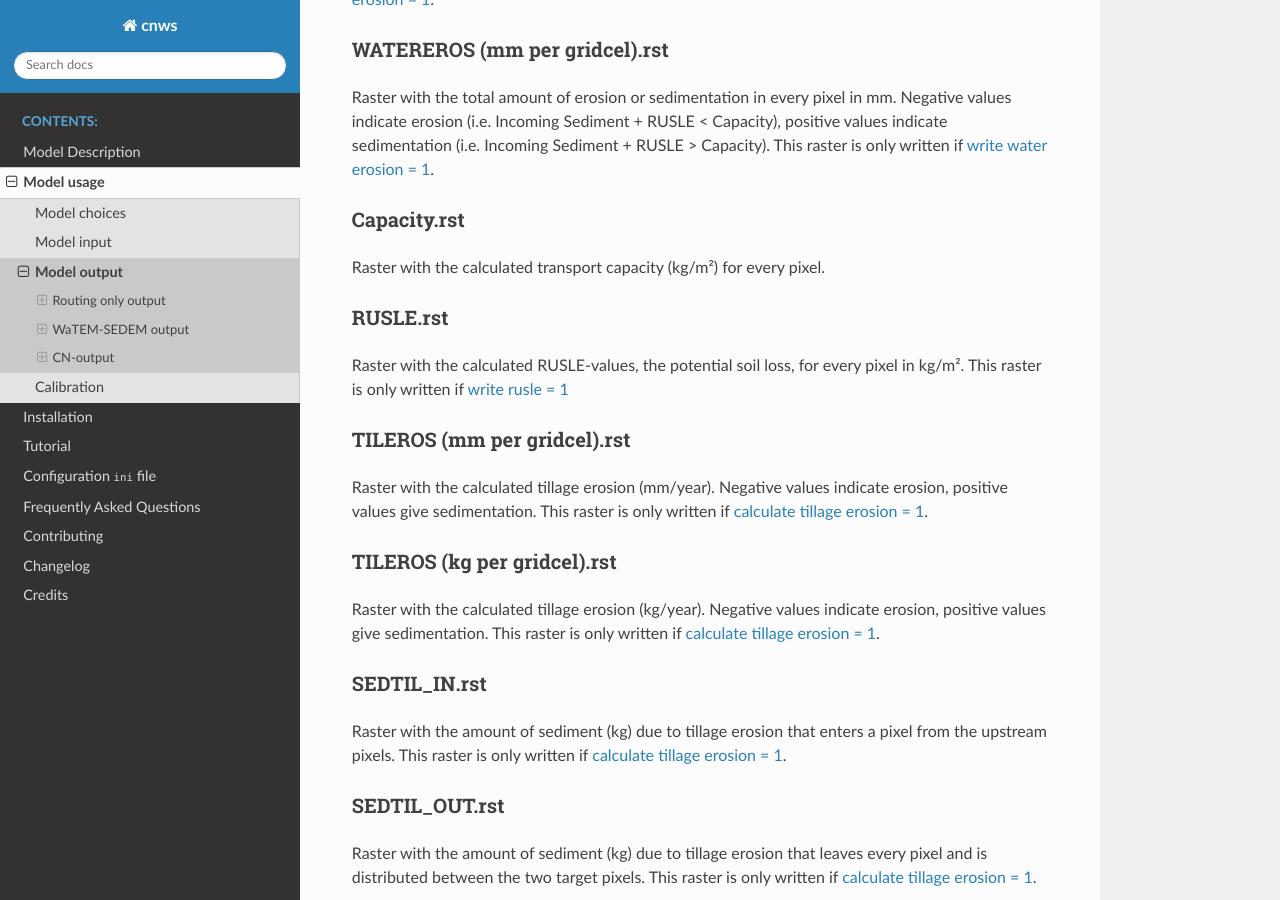
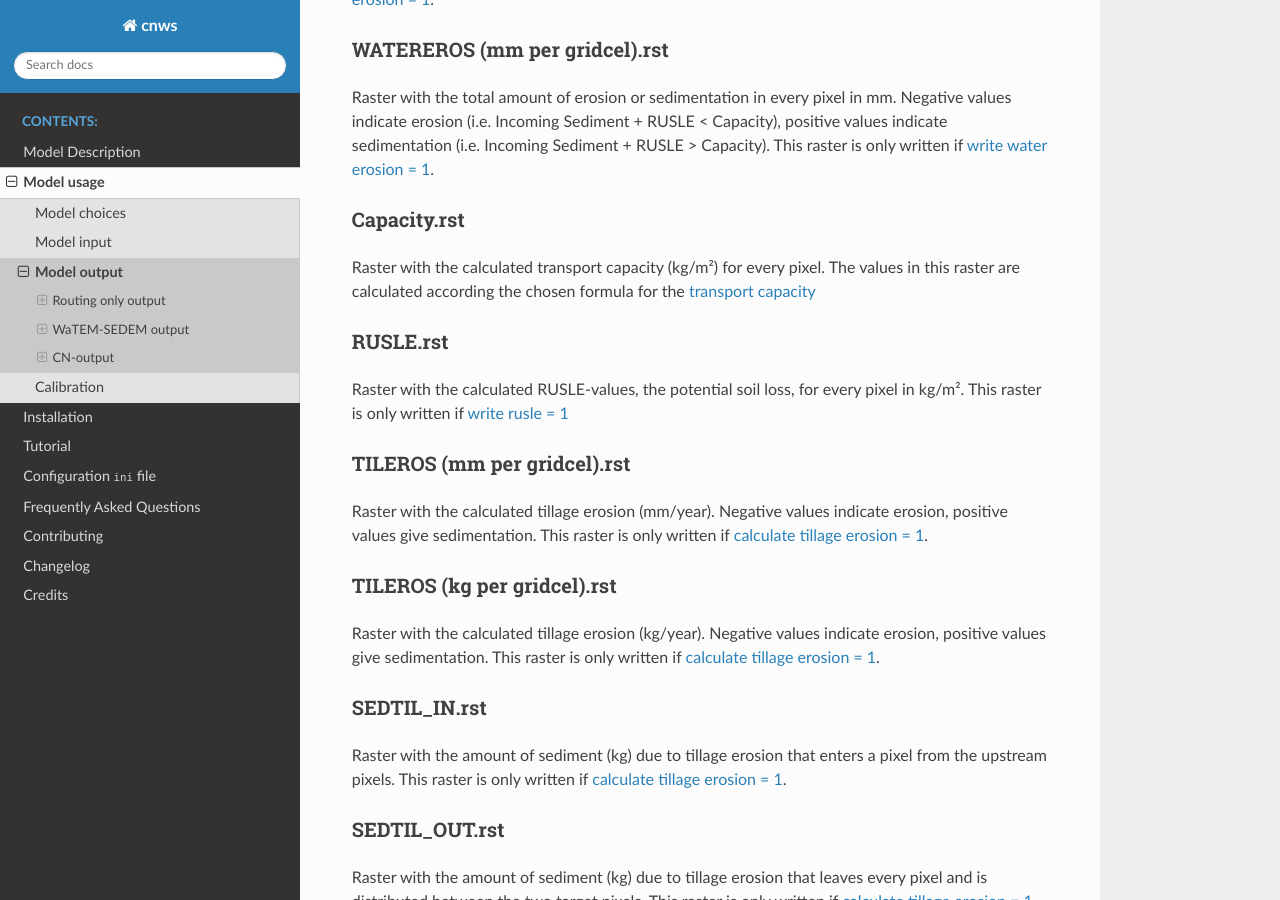
Before and after one commit to watem-sedem/watem-sedem, a Sphinx documentation site: the page built from docs/output.rst, in a window 1280 px wide and 900 px high, scrolled down 3684 px. Built offline with Sphinx 7.4.7 and the Read the Docs theme 2.0.0, drawn with Linux system fonts in a browser that asks for light colours.

Commit message:
Add link to tc

```diff
--- a/docs/output.rst
+++ b/docs/output.rst
@@ -241,7 +241,9 @@ Capacity). This raster is only written if
 Capacity.rst
 ************
 
-Raster with the calculated transport capacity (kg/m²) for every pixel.
+Raster with the calculated transport capacity (kg/m²) for every pixel. The
+values in this raster are calculated according the chosen formula for the
+:ref:`transport capacity <tcmodel>`
 
 .. _ruslerst:
 
```
